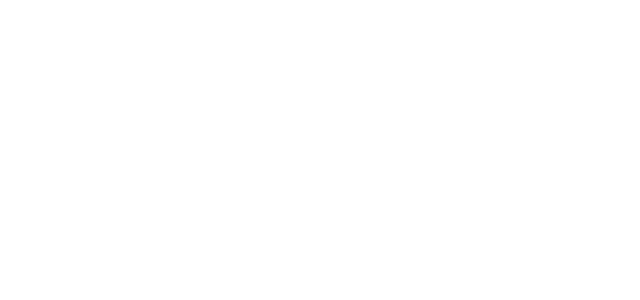
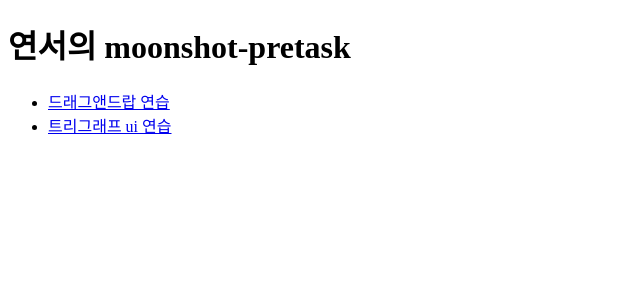
Before and after one commit to Yeonseo-Jo/moonshot-pretask, a React (Vite) app: page / in a window 1280 px wide. Shown: the top 300 px of the page, without its empty margins (0-640 px from the left). Built offline with nearby package versions, Linux system fonts and the light colour scheme.

Commit message:
init: 라우팅용 홈화면

```diff
--- a/src/App.tsx
+++ b/src/App.tsx
@@ -1,5 +1,11 @@
+import Router from "./Router";
+
 function App() {
-  return <></>;
+  return (
+    <>
+      <Router />
+    </>
+  );
 }
 
 export default App;
--- /dev/null
+++ b/src/Home/index.tsx
@@ -0,0 +1,19 @@
+import { Link } from "react-router-dom";
+
+const Home = () => {
+  return (
+    <header>
+      <h1>연서의 moonshot-pretask</h1>
+      <ul>
+        <li>
+          <Link to="/drag-n-drop">드래그앤드랍 연습</Link>
+        </li>
+        <li>
+          <Link to="/tree-graph">트리그래프 ui 연습</Link>
+        </li>
+      </ul>
+    </header>
+  );
+};
+
+export default Home;
--- a/src/Router.tsx
+++ b/src/Router.tsx
@@ -1,11 +1,13 @@
 import { BrowserRouter, Route, Routes } from "react-router-dom";
 import DragNDrop from "./DragNDrop";
+import Home from "./Home";
 import TreeGraph from "./TreeGraph";
 
 const Router = () => {
   return (
     <BrowserRouter>
       <Routes>
+        <Route path="/" element={<Home />} />
         <Route path="/drag-n-drop" element={<DragNDrop />} />
         <Route path="/tree-graph" element={<TreeGraph />} />
       </Routes>
```
